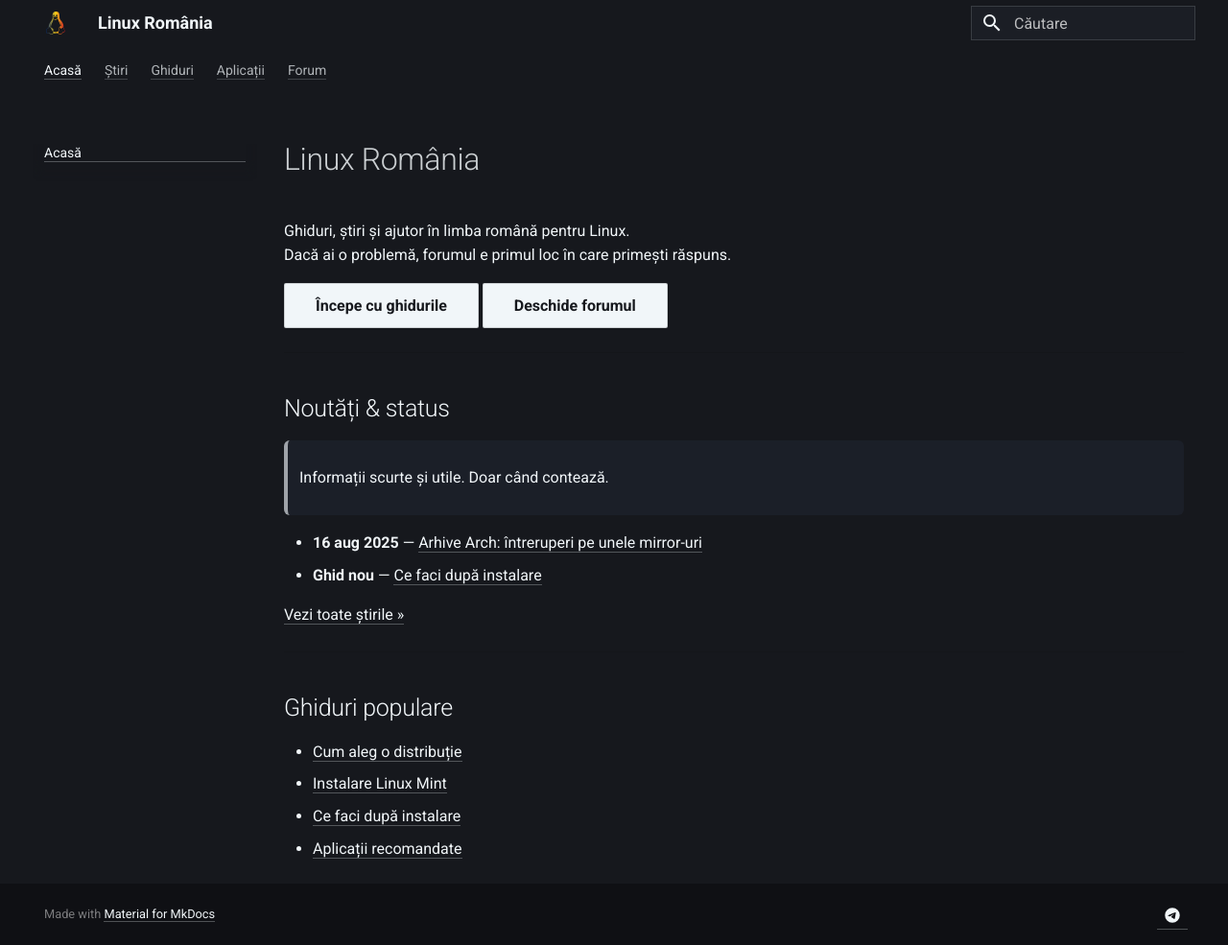
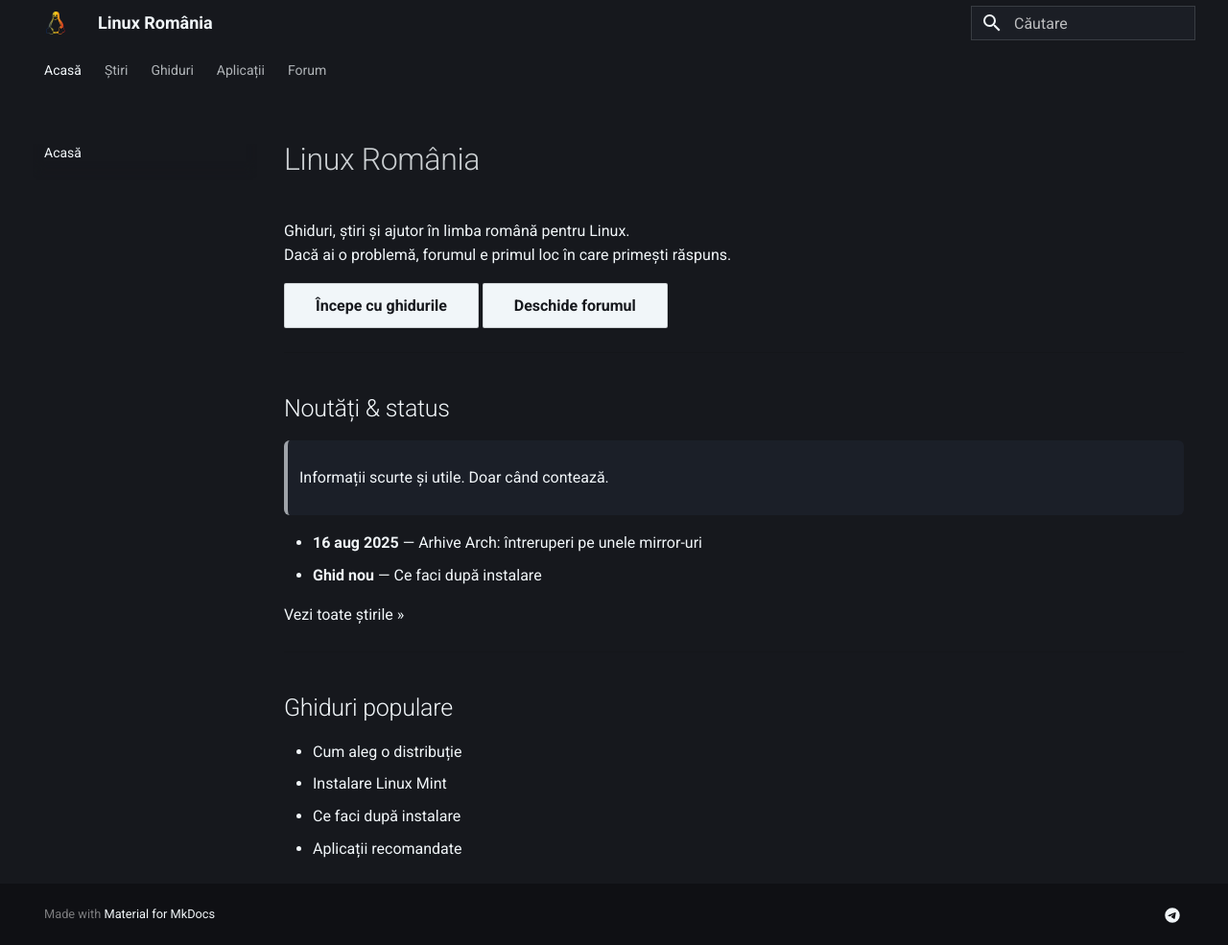
Before and after one commit to linux-romania/linuxromania-site, an MkDocs documentation site: the page built from docs/index.md, in a window 1280 px wide and 985 px high. Shown: the whole window at 96% size. Built offline with MkDocs 1.6.1 and Material for MkDocs 9.7.7, drawn with Linux system fonts in a browser that asks for light colours.

Commit message:
Update extra.css

```diff
--- a/docs/assets/extra.css
+++ b/docs/assets/extra.css
@@ -46,12 +46,10 @@
 .md-tabs__link {
   color: var(--lr-light) !important;
   text-decoration: none;
-  border-bottom: 1px solid rgba(241,246,249,.28);
 }
 .md-typeset a:not(.md-button):hover,
 .md-nav__link:hover,
 .md-tabs__link:hover {
-  border-bottom-color: rgba(241,246,249,.6);
 }
 
 /* ----------------- Buttons ----------------- */
@@ -111,7 +109,6 @@
 }
 .md-typeset .admonition > .admonition-title {
   background: #202532;
-  border-bottom: 1px solid var(--md-border-color);
 }
 .md-typeset table:not([class]) {
   background: #1B1E25;
@@ -146,13 +143,3 @@
 /* Accessibility: clear focus */
 :focus-visible { outline: 2px solid var(--lr-slate); outline-offset: 2px; }
 ::selection { background: rgba(241,246,249,.16); }
-
-/* Remove underline from all links */
-a, .md-typeset a {
-  text-decoration: none !important;
-}
-
-/* Optional: add underline only on hover if you still want feedback */
-a:hover, .md-typeset a:hover {
-  text-decoration: underline;
-}
```
